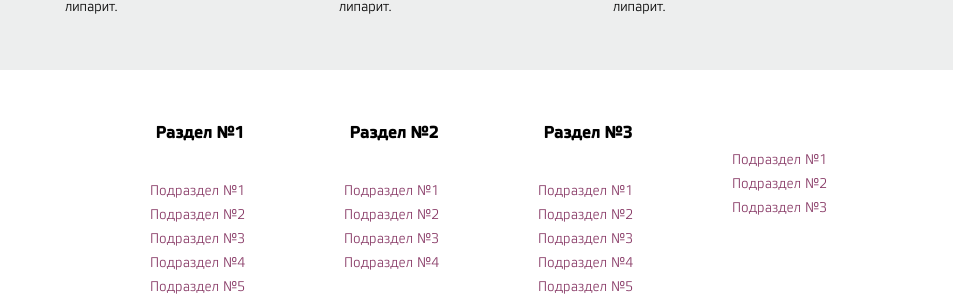
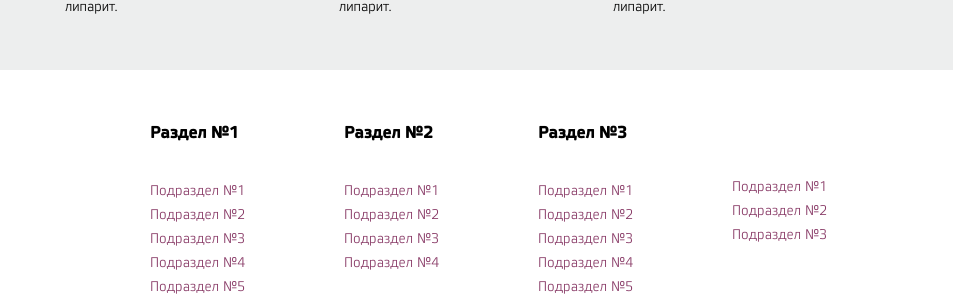
Before and after one commit to RatiboR1978/MainCompany, a website: page index.html in a window 1280 px wide. Shown: the part 1712-2012 px from the top of the page, 327-1280 px from the left. Drawn offline with Linux system fonts and the light colour scheme.

Commit message:
Поправил стили у разделов в футере

```diff
--- a/sass/blocks/footer.scss
+++ b/sass/blocks/footer.scss
@@ -39,7 +39,6 @@
 
   &__section {
     width: 100%;
-    text-align: center;
     @media (min-width:768px) {
       width: 100px;
       text-align: start;
@@ -59,8 +58,10 @@
   }
 
   &__section:nth-child(1) {
+    margin-top: 30px;
     @media (min-width:768px) {
       margin-bottom: 54px;
+      margin-top: 0;
     }
   }
 
@@ -71,9 +72,9 @@
   }
 
   &__section-empty {
-    margin-top: 38px;
     display: none;
     @media (min-width: 767px) {
+      margin-top: 65px;
       display: block;
     }
   }
@@ -94,14 +95,29 @@
   }
 
   &__title {
-    border: 1px solid #edeeee;
-    border-radius: 26px;
+    border-bottom: 1px solid #edeeee;
     padding: 14px 0;
     cursor: pointer;
-    text-align: center;
     width: 100%;
+    position: relative;
     @media (min-width: 768px) {
       border: none;
+    }
+  }
+
+  &__title:before {
+    border-style: solid;
+    border-width: 1px 1px 0 0;
+    content: '';
+    display: inline-block;
+    height: 11px;
+    right: 0;
+    position: absolute;
+    top: 16px;
+    transform: rotate(135deg);
+    width: 11px;
+    @media (min-width: 768px) {
+      display: none;
     }
   }
 
```
Also changed, not shown: css/style.css, css/style.min.css.
